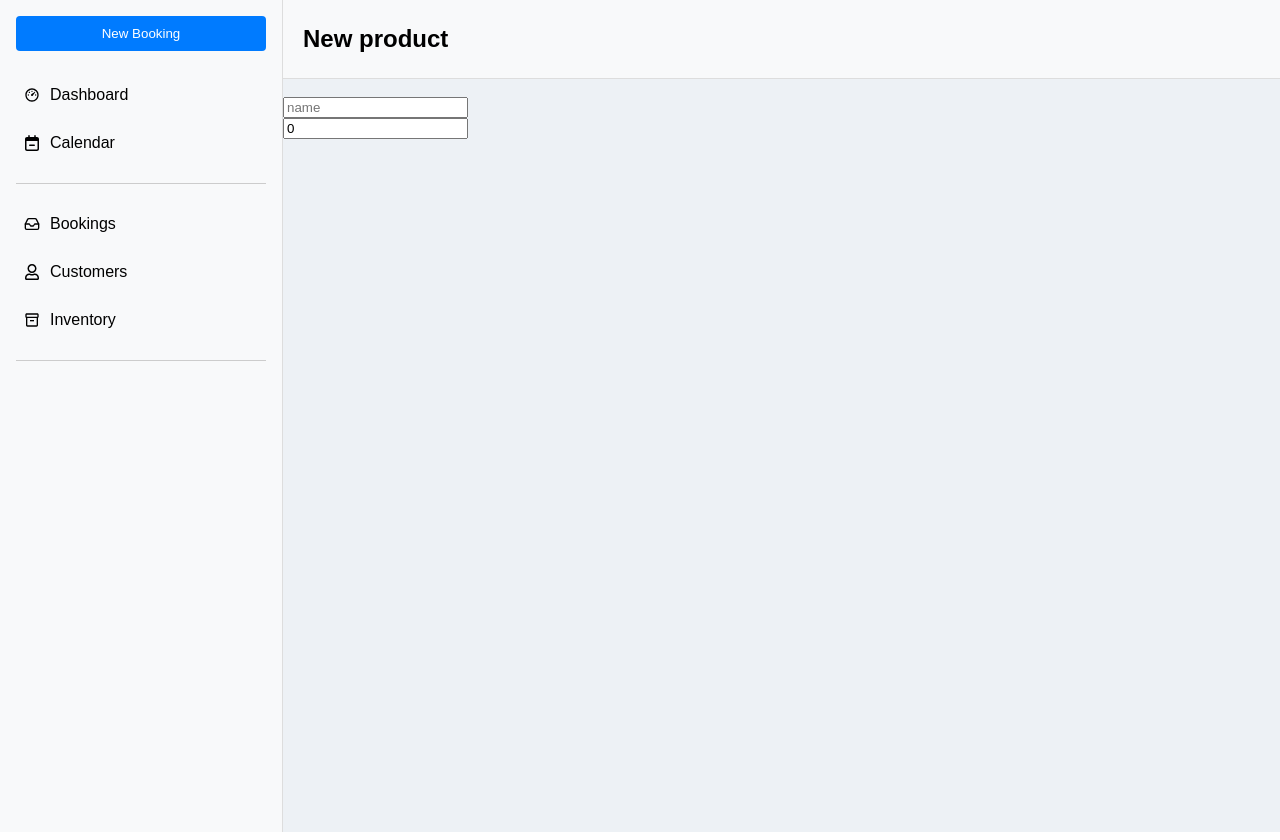
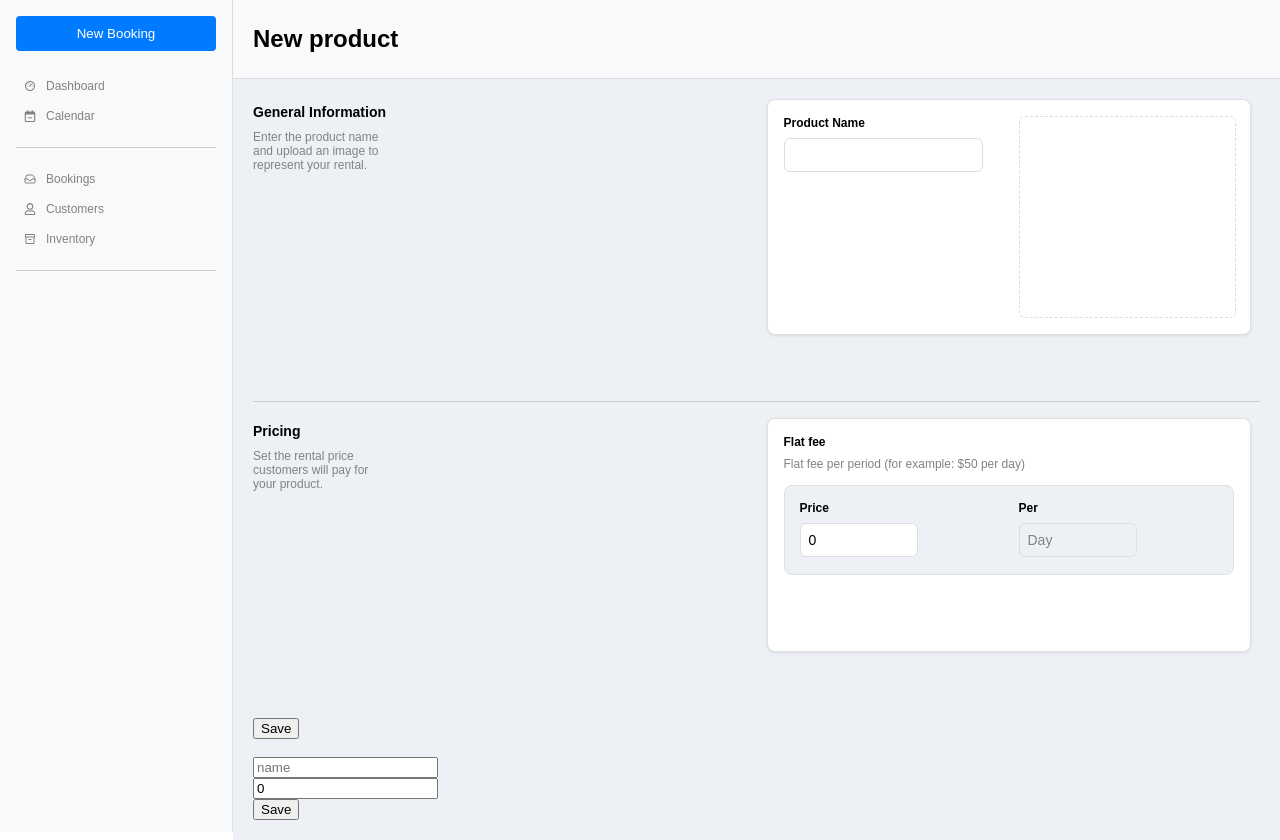
Before and after one commit to ForeverPlat/rental-software, a React (Vite) app in the folder frontend/: page /products/new in a window 1280 px wide. Built offline with nearby package versions, Linux system fonts and the light colour scheme.

Commit message:
styling and designing of new product

```diff
--- a/frontend/src/App.jsx
+++ b/frontend/src/App.jsx
@@ -16,7 +16,7 @@ import Inventory from './features/Inventory';
 
 import NewBooking from './features/NewBooking/NewBooking';
 import NewCustomer from './features/NewCustomer'
-import NewProduct from './features/NewProduct';
+import NewProduct from './features/NewProduct/NewProduct';
 
 const App = () => {
   return (
--- a/frontend/src/components/Sidebar/Sidebar.css
+++ b/frontend/src/components/Sidebar/Sidebar.css
@@ -1,11 +1,13 @@
 .sidebar {
-  width: 250px;
+  width: 200px;
   height: 100vh;
   background-color: #f8f9fa;
+  color: #828282;
   padding: 16px;
   display: flex;
   flex-direction: column;
   border-right: 1px solid #ddd;
+  font-size: 12px;
 }
 
 .new-booking-btn {
@@ -32,8 +34,6 @@
   display: flex;
   align-items: center;
   gap: 10px;
-  margin-top: 7px;
-  margin-bottom: 7px;
   padding: 8px;
   border-radius: 4px;
   cursor: pointer;
@@ -41,7 +41,7 @@
 }
 
 .sidebar-item:hover {
-  background-color: #e2e6ea;
+  background-color: #d3d8de;
 }
 
 .sidebar-divider {
--- a/frontend/src/features/NewBooking/NewBooking.jsx
+++ b/frontend/src/features/NewBooking/NewBooking.jsx
@@ -21,7 +21,7 @@ const NewBooking = () => {
     // booking number
 
     //  check how to properly set up the number
-    const [booking, setBooking] = useState({"customerId": '', "products": [{}], 'pickupDate': '', 'pickupTime': '', 'returnDate': '', 'returnTime': '' });
+    const [booking, setBooking] = useState({"customerId": '', "products": [], 'pickupDate': '', 'pickupTime': '', 'returnDate': '', 'returnTime': '' });
 
     // create the rolidex thing of customers
     // selecting the customer will give their id
@@ -30,7 +30,7 @@ const NewBooking = () => {
     // this will work similarly to the customers
     // but will be an array of products the user chooses
     const [products, setProducts] = useState([]);
-    const [productTotal, setProductTotal] = useState([{}])
+    const [productTotal, setProductTotal] = useState([])
 
     // this will be selected using a calender component
     // i beg please look for a component library
--- /dev/null
+++ b/frontend/src/features/NewProduct/NewProduct.css
@@ -0,0 +1,133 @@
+.new-product-container-wrapper {
+    display: grid;
+    grid-template-columns: 1fr 1fr;
+    gap: 20px;
+    margin-bottom: 50px;
+}
+
+.new-product-name-container {
+    display: grid;
+    grid-template-columns: 1fr 1fr;
+    gap: 20px;
+    background-color: #fff;
+    border-radius: 8px;
+    box-shadow: 0 1px 3px rgba(0, 0, 0, 0.1);
+    padding: 16px;
+    margin-bottom: 16px;
+    border: 1px solid #e0e0e0;
+    max-width: 450px;
+    min-width: 300px;
+    min-height: 200px;
+}
+
+.new-product-description {
+    /* min-width: 175px; */
+    display: flex;
+    flex-direction: column;
+    gap: 10px;
+}
+
+.new-product-description span {
+    display: block;
+    font-size: 14px;
+    font-weight: bold;
+    margin-top: 5px;
+}
+
+.new-product-description p {
+    max-width: 140px;
+    font-size: 12px;
+    color: #828282;
+}
+
+.new-product-name-container span {
+  display: flex;
+  align-items: center;
+  margin-bottom: 8px;
+  font-size: 12px;
+  font-weight: bold;
+}
+
+.new-product-name-container input {
+    padding: 8px;
+    border: 1px solid #ddd;
+    border-radius: 6px;
+    font-size: 14px;
+    outline: none;
+}
+
+.product-image-upload {
+    width: 100%;
+    height: 200px;
+    border: 1px dashed #ddd;
+    border-radius: 6px;
+}
+
+.new-product-divider {
+  margin: 16px 0;
+  border: none;
+  border-top: 1px solid #ccc;
+}
+
+/* pricing */
+
+.new-product-pricing-container {
+    display: grid;
+    grid-template-rows: 50px 90px;
+    background-color: #fff;
+    border-radius: 8px;
+    box-shadow: 0 1px 3px rgba(0, 0, 0, 0.1);
+    padding: 16px;
+    margin-bottom: 16px;
+    border: 1px solid #e0e0e0;
+    max-width: 450px;
+    min-width: 300px;
+    min-height: 200px;
+}
+
+.new-product-pricing-container span {
+  display: flex;
+  align-items: center;
+  margin-bottom: 8px;
+  font-size: 12px;
+  font-weight: bold;
+}
+
+.new-product-pricing-container p {
+    font-size: 12px;
+    color: #828282;
+}
+
+.new-product-pricing-selection-container {
+    display: grid;
+    grid-template-columns: 1fr 1fr;
+    background-color: #edf1f5;
+    border: 1px solid #e0e0e0;
+    border-radius: 8px;
+    gap: 20px;
+    padding: 15px;
+}
+
+.new-product-pricing-container input {
+    width: 100px;
+    padding: 8px;
+    border: 1px solid #ddd;
+    border-radius: 6px;
+    font-size: 14px;
+    outline: none;
+}
+
+.new-product-per {
+    width: 100px;
+    padding: 8px;
+    border: 1px solid #ddd;
+    border-radius: 6px;
+    font-size: 14px;
+    color: #828282;
+    outline: none;
+}
+
+.new-product-save-button {
+    display: flex;
+    justify-content: right;
+}
--- a/frontend/src/features/NewProduct.jsx
+++ b/frontend/src/features/NewProduct/NewProduct.jsx
@@ -1,4 +1,5 @@
 import React, { useState, useEffect } from 'react'
+import './NewProduct.css'
 
 const NewProduct = () => {
 
@@ -68,13 +69,61 @@ const NewProduct = () => {
     }
 
   return (
-    <div>
+    <div style={{ padding: '20px' }}>
+
+      <div className='new-product-container-wrapper'>
+        <div className='new-product-description'>
+          <span>General Information</span>
+          <p>Enter the product name and upload an image to represent your rental.</p>
+        </div>
+        <div className='new-product-name-container'>
+            <div>
+              <span>Product Name</span>
+              <input type="text" name='name' value={product.name} onChange={handleChange} /> <br />
+            </div>
+            <div className='product-image-upload-container'>
+              <div className='product-image-upload'></div>
+            </div>
+        </div>
+      </div>
+
+      <hr className='new-product-divider' />
+
+      <div className='new-product-container-wrapper'>
+        <div className='new-product-description'>
+          <span>Pricing</span>
+          <p>Set the rental price customers will pay for your product.</p>
+        </div>
+        <div className='new-product-pricing-container'>
+          <div>
+            <span>Flat fee</span>
+            <p>Flat fee per period (for example: $50 per day)</p>
+          </div>
+          <div className='new-product-pricing-selection-container'>
+            <div>
+              <span>Price</span>
+              <input type="number" name="price" value={product.pricePerDay} onChange={handleChange} />
+            </div>
+
+            <div>
+              <span>Per</span>
+              <div className='new-product-per'>Day</div>
+            </div>
+
+          </div>
+        </div>
+      </div>
+
+      <button className='new-product-save-button'>Save</button>
+
+
         <form className='new-product-form' id='new-product-form' onSubmit={handleSubmit}>
             <div className="new-product-msg" style={{ color: error ? 'red' : 'green' }}>
               { error || success }
             </div> <br />
             <input type="text" name='name' placeholder="name" value={product.name} onChange={handleChange} required /> <br />
             <input type="number" name='pricePerDay' placeholder="Number" value={product.pricePerDay} onChange={handleChange} required /> <br />
+            <button type='submit'>Save</button>
         </form>
 
 
```
